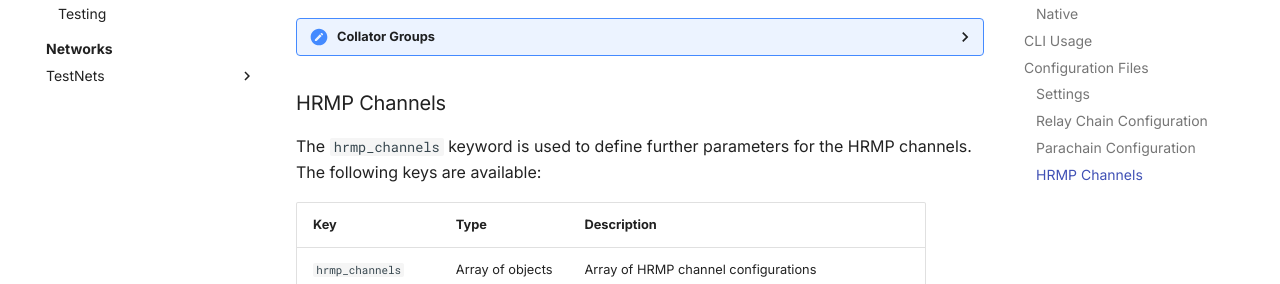
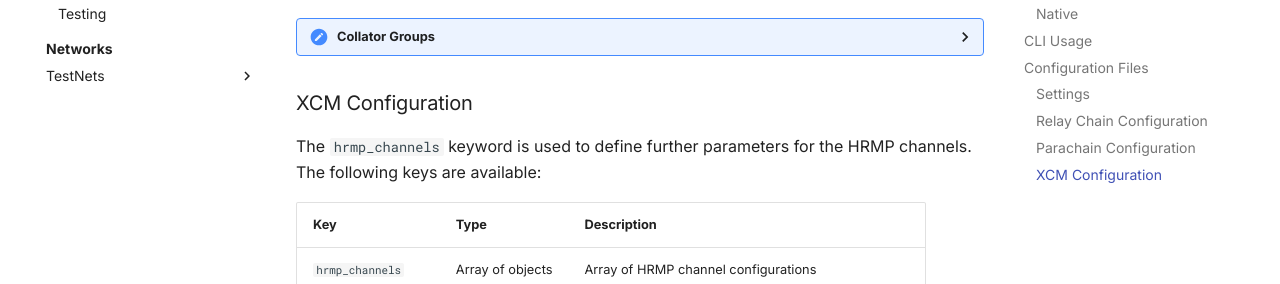
Before and after one commit to papermoonio/polkadot-ecosystem-docs-draft, an MkDocs documentation site: the page built from docs/dev-tools/zombienet/overview.md, in a window 1280 px wide and 900 px high, scrolled down 9711 px. Shown: the part 229-513 px from the top of the window. Built offline with MkDocs 1.6.1 and Material for MkDocs 9.7.7, drawn with Linux system fonts in a browser that asks for light colours.

Commit message:
fix: updating XCM title

````diff
--- a/docs/dev-tools/zombienet/overview.md
+++ b/docs/dev-tools/zombienet/overview.md
@@ -638,7 +638,7 @@ For example, the following configuration file defines a minimal example for the
         }
         ```
 
-### HRMP Channels
+### XCM Configuration
 
 The `hrmp_channels` keyword is used to define further parameters for the HRMP channels. The following keys are available:
 
````
